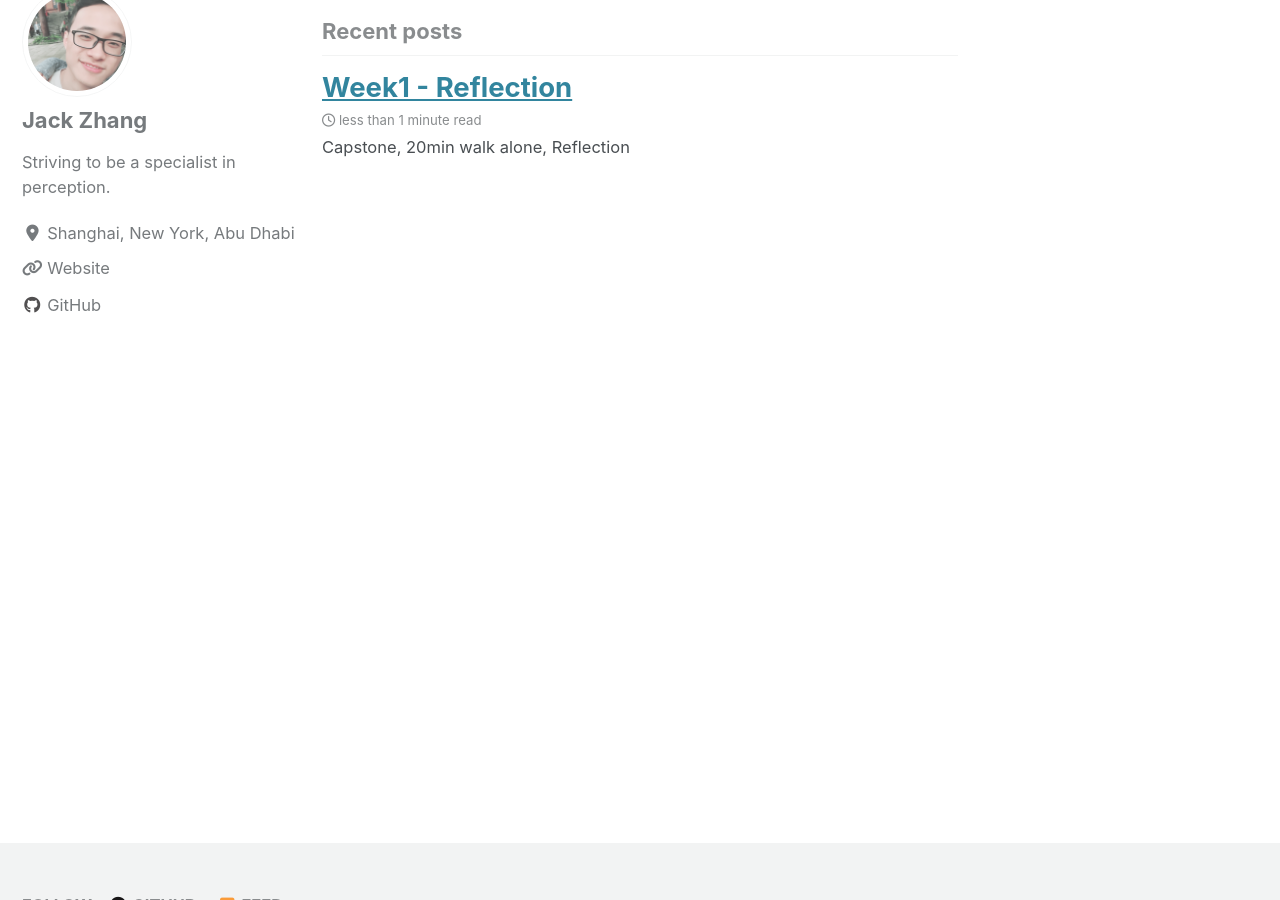
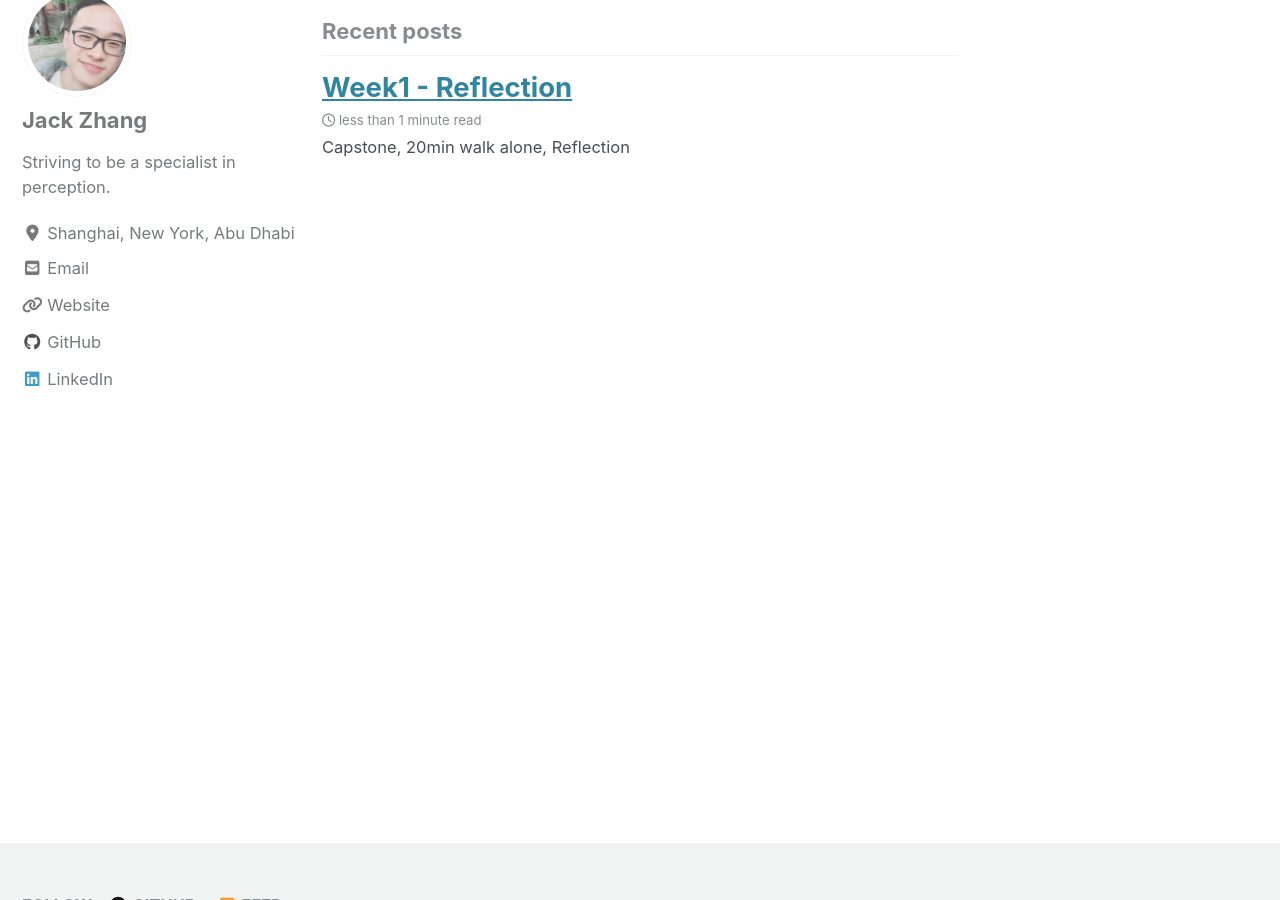
Before and after one commit to Zoetic-Zephyr/Zoetic-Zephyr.github.io, a Jekyll site: the page built from index.html, in a window 1280 px wide and 900 px high, scrolled down 1128 px. Built offline with Jekyll 4.4.1, drawn with Linux system fonts in a browser that asks for light colours; cached includes are drawn as plain includes; nearby versions of some CDN libraries; the list of posts is cut into pages by our own code.

```diff
--- a/_config.yml
+++ b/_config.yml
@@ -115,22 +115,25 @@ author:
   links:
     - label: "Email"
       icon: "fas fa-fw fa-envelope-square"
-      # url: mailto:your.name@email.com
+      url: mailto:jack.zhang@nyu.com
     - label: "Website"
       icon: "fas fa-fw fa-link"
       url: "https://zoetic-zephyr.github.io/"
-    - label: "Twitter"
-      icon: "fab fa-fw fa-twitter-square"
+    # - label: "Twitter"
+    #   icon: "fab fa-fw fa-twitter-square"
       # url: "https://twitter.com/"
-    - label: "Facebook"
-      icon: "fab fa-fw fa-facebook-square"
+    # - label: "Facebook"
+    #   icon: "fab fa-fw fa-facebook-square"
       # url: "https://facebook.com/"
     - label: "GitHub"
       icon: "fab fa-fw fa-github"
       url: "https://github.com/Zoetic-Zephyr"
-    - label: "Instagram"
-      icon: "fab fa-fw fa-instagram"
+    # - label: "Instagram"
+    #   icon: "fab fa-fw fa-instagram"
       # url: "https://instagram.com/"
+    - label: "LinkedIn"
+      icon: "fab fa-fw fa-linkedin"
+      url: "https://www.linkedin.com/in/zhengjackzhang/"
 
 # Site Footer
 footer:
```
Also changed, not shown: images/min/grassland-min.jpg (added), images/min/highway-min.jpg (added), images/min/machine-min.jpg (added), images/min/uncropped/grassland-min.jpg (deleted), images/min/uncropped/highway-min.jpg (deleted), images/min/uncropped/machine-min.jpg (deleted), 7 other files.
